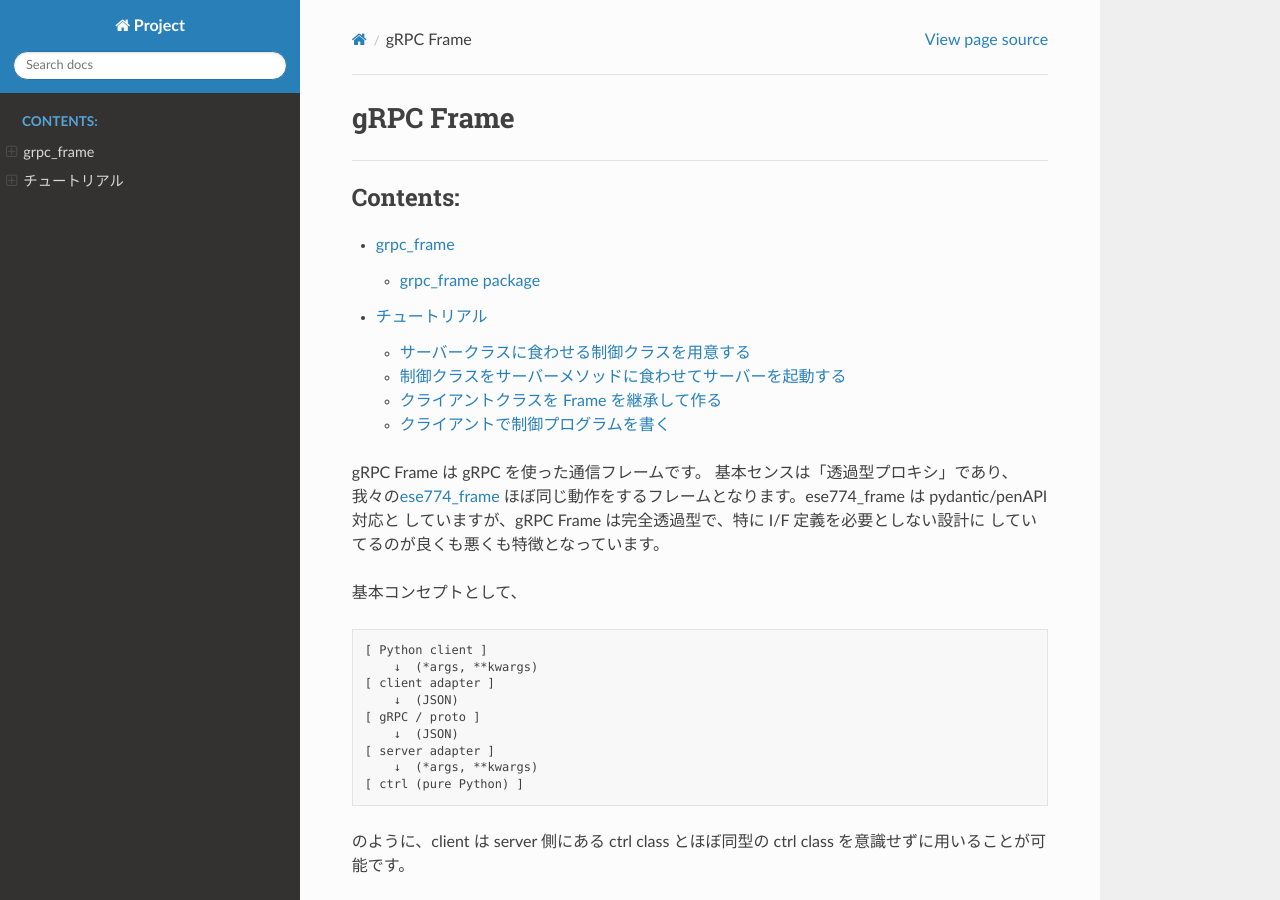
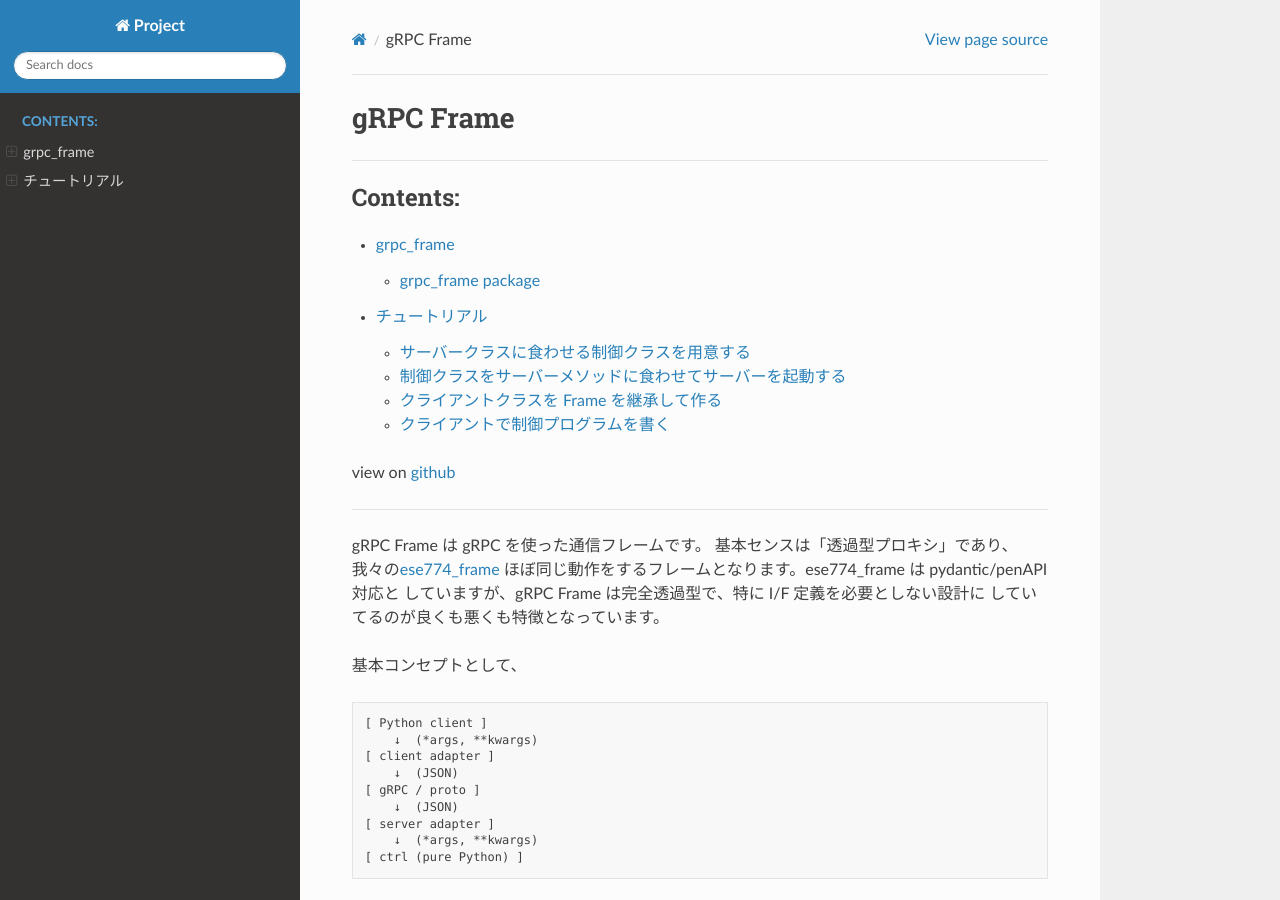
Before and after one commit to ohara-lab-su/grpc_frame, a Sphinx documentation site: the page built from docs/index.md, in a window 1280 px wide and 900 px high. Built offline with Sphinx 7.4.7 and the Read the Docs theme 3.1.0, drawn with Linux system fonts in a browser that asks for light colours.

````diff
--- a/docs/index.md
+++ b/docs/index.md
@@ -9,6 +9,9 @@
 api/modules
 tutorials/grpc_intro
 ```
+view on [github](https://github.com/ohara-lab-su/grpc_frame/)
+
+---
 
 gRPC Frame は gRPC を使った通信フレームです。
 基本センスは「透過型プロキシ」であり、我々の[ese774_frame](http://github.com/ohara-lab-su/ese774_frame/)
````
